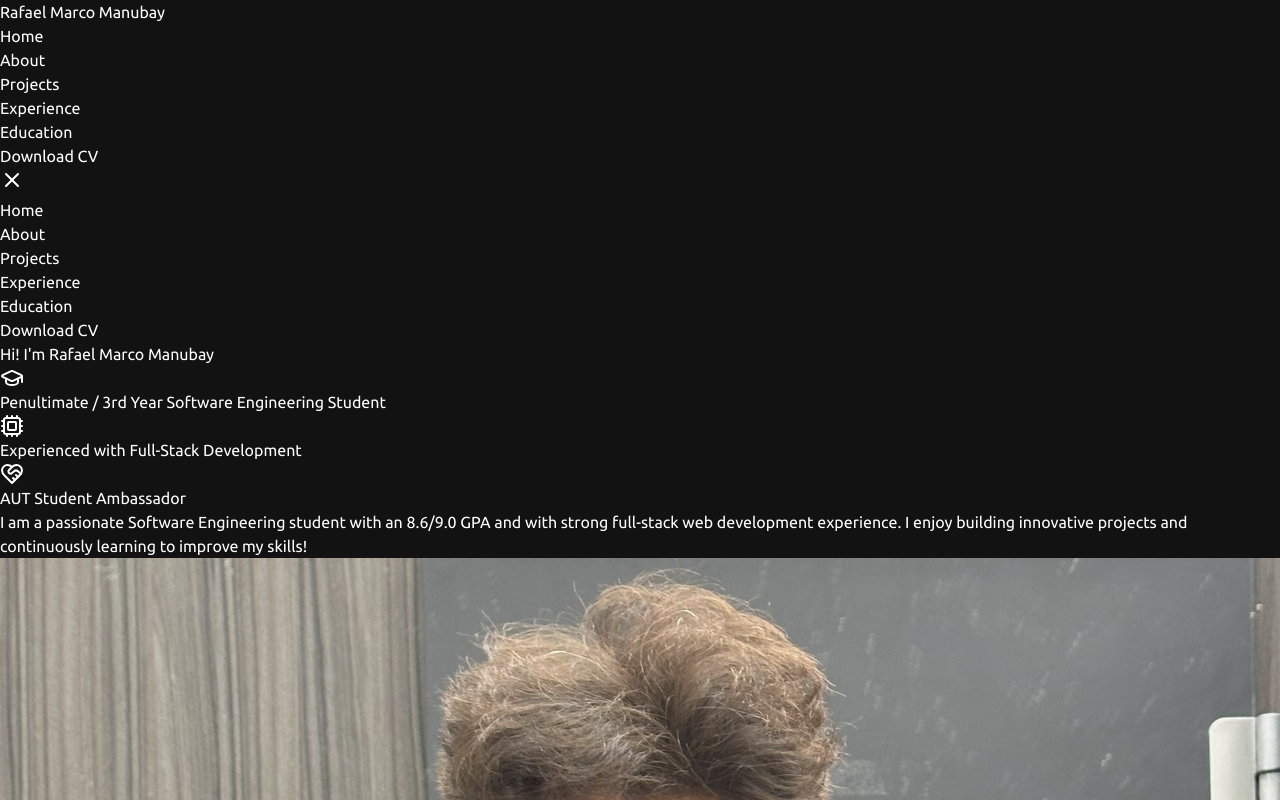
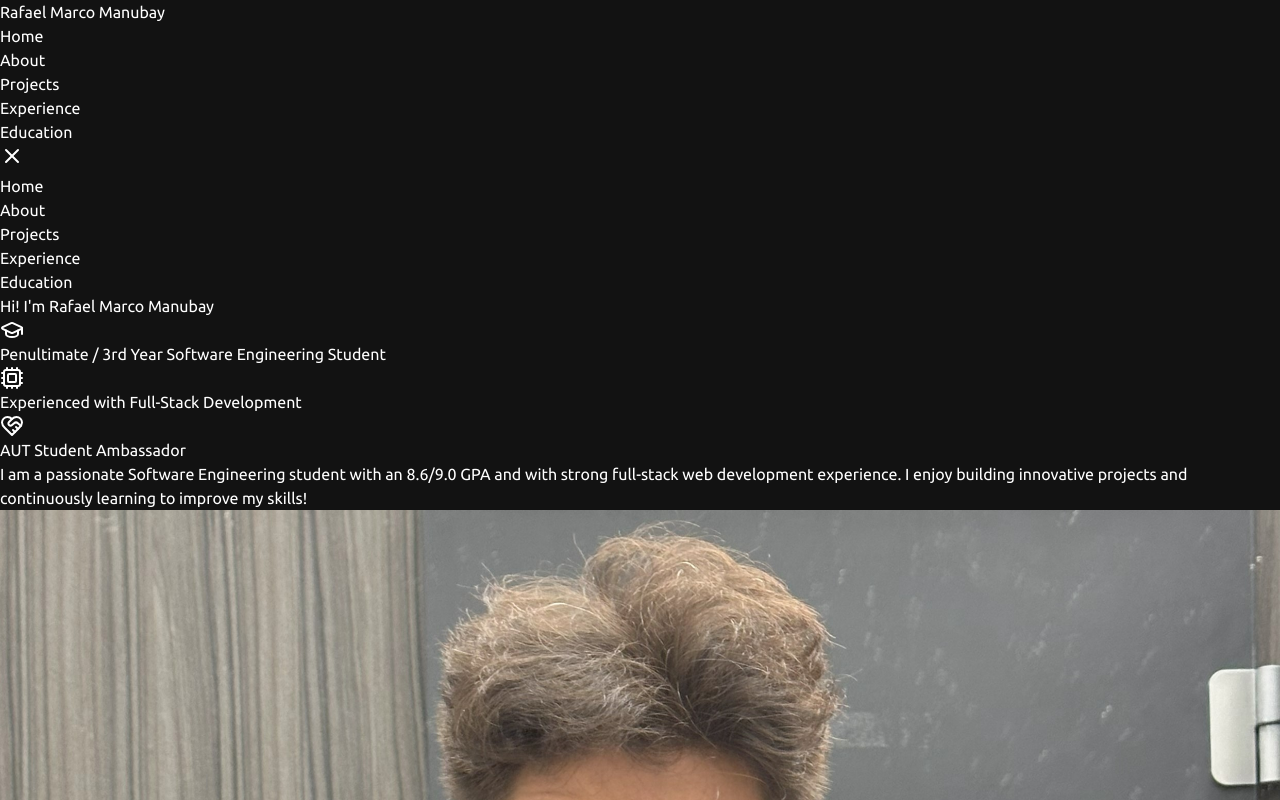
Before and after one commit to rafaelmarcoo/personal-portfolio, a React (Vite) app: page / in a window 1280 px wide. Both pictures are taken after a click on the button 12 px from the left and 180 px from the top of the page. Shown: the top 800 px of the page. Built offline with nearby package versions, Linux system fonts and the light colour scheme.

Commit message:
Added a supabase logo and took off download cv

```diff
--- a/src/components/Navbar.jsx
+++ b/src/components/Navbar.jsx
@@ -41,9 +41,9 @@ const Navbar = () => {
                             </li>
                         ))}
                     </ul>
-                    <div className="hidden lg:flex justify-center space-x-12 items-center">
+                    {/* <div className="hidden lg:flex justify-center space-x-12 items-center">
                         <a href="#" className="border border-neutral-700 p-2 rounded-md bg-gradient-to-r from-blue-300 to-blue-600 transition-transform hover:scale-110">Download CV</a>
-                    </div>
+                    </div> */}
                     <div className="lg:hidden md:flex flex-col justify-end">
                         <button onClick={toggleMenuBar}>
                             {burgerMenu ? <X /> : <Menu />}
@@ -51,7 +51,7 @@ const Navbar = () => {
                     </div>
                 </div>
                 {burgerMenu && (
-                    <div className="fixed top-[53px] left-0 right-0 text-lg text-center lg:hidden border border-neutral-700 w-full p-12 flex flex-col justify-center items-center bg-neutral-900 space-y-6">
+                    <div className="fixed top-[53px] left-0 right-0 text-lg text-center lg:hidden border border-neutral-700/90 w-full p-12 flex flex-col justify-center items-center bg-neutral-900 space-y-6">
                         <ul>
                             {navItems.map((item, index) => (
                                 <li key={index} className="py-4">
@@ -64,9 +64,9 @@ const Navbar = () => {
                                     </a>
                                 </li>
                             ))}
-                            <div className="mt-6 transition-transform hover:scale-105">
+                            {/* <div className="mt-6 transition-transform hover:scale-105">
                                 <a href="#" className="py-3 px-3 border border-neutral-700 p-2 rounded-md bg-gradient-to-r from-blue-300 to-blue-600  ">Download CV</a>
-                            </div>
+                            </div> */}
                         </ul>
                     </div>
                 )}
--- a/src/constants/index.jsx
+++ b/src/constants/index.jsx
@@ -45,6 +45,7 @@ export const programmingLanguages = [
 export const databases = [
     'https://cdn.jsdelivr.net/gh/devicons/devicon@latest/icons/postgresql/postgresql-original.svg',
     'https://cdn.jsdelivr.net/gh/devicons/devicon@latest/icons/mysql/mysql-original-wordmark.svg',
+    'https://cdn.jsdelivr.net/gh/devicons/devicon@latest/icons/supabase/supabase-original.svg'
 ];
 
 export const projects = [
```
